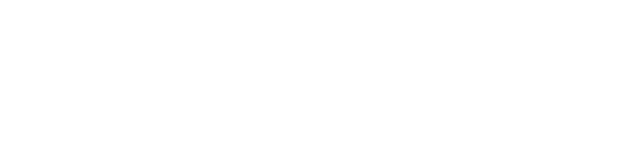
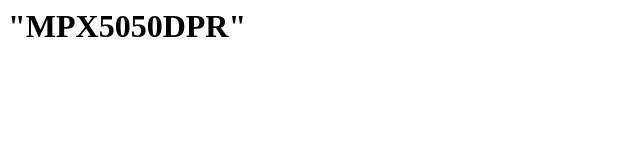
Before and after one commit to Rafi-ul/MPX5050DPR, a plain HTML site: page index.html in a window 1280 px wide. Shown: the whole page, without its empty margins (0-640 px from the left). Drawn offline with Linux system fonts and the light colour scheme.

Commit message:
Update index.html

```diff
--- a/index.html
+++ b/index.html
@@ -1,5 +1,6 @@
 <html>
   <head>
     <meta name="google-site-verification" content="...">
+    <h1> "MPX5050DPR" </h1>
   </head>
 </html>
```
